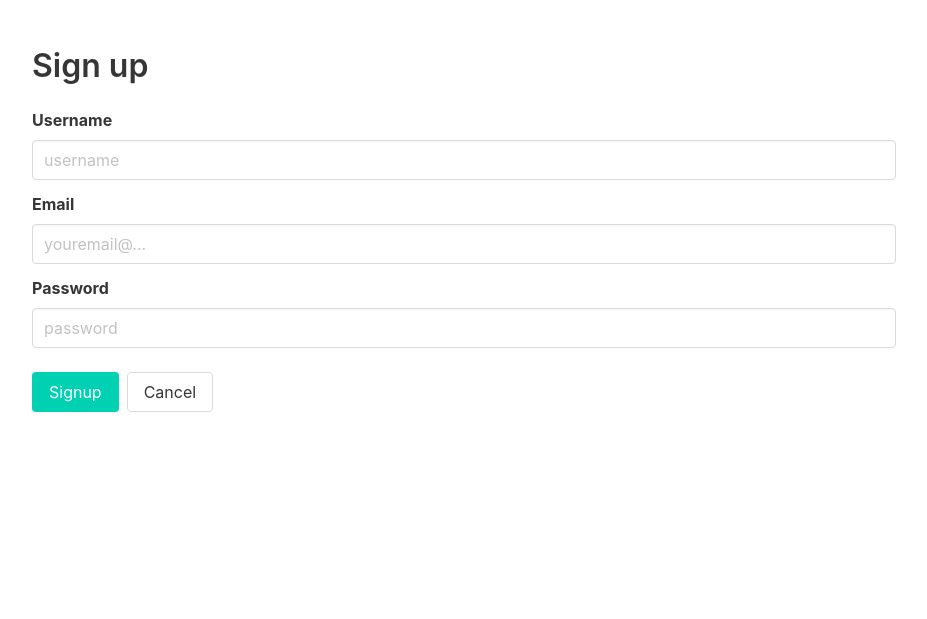
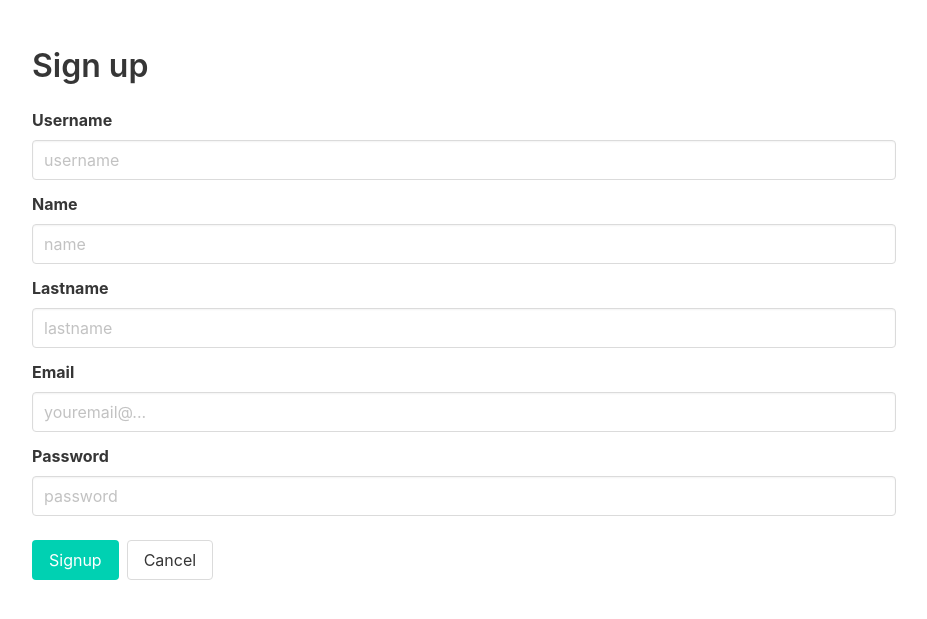
Before and after one commit to m1lk4/todolist_app, a Flask app: page /signup in a window 1280 px wide. Shown: the part 52-671 px from the top of the page, without its empty margins (176-1103 px from the left). Run offline with Flask 3, Linux system fonts and the light colour scheme; some libraries are stand-ins or nearby versions.

```diff
--- a/src/auth/__init__.py
+++ b/src/auth/__init__.py
@@ -5,9 +5,11 @@ from src.models.user import User
 from src.database.todolist import db
 
 
-def create_user(username, email, password):
+def create_user(username, name, lastname, email, password):
     password = generate_password_hash(password)
-    new_user = User(username=username, email=email, password=password)
+    new_user = User(
+        username=username, name=name, lastname=lastname, email=email, password=password
+    )
 
     db.session.add(new_user)
     db.session.commit()
--- a/src/routes/auth.py
+++ b/src/routes/auth.py
@@ -17,6 +17,8 @@ def signup():
 @auth_blueprint.post("/signup")
 def create():
     username = request.form.get("username")
+    name = request.form.get("name")
+    lastname = request.form.get("lastname")
     email = request.form.get("email")
     password = request.form.get("password")
 
@@ -40,7 +42,7 @@ def create():
             )
             return redirect(url_for("auth.signup"))
 
-        auth.create_user(username, email, password)
+        auth.create_user(username, name, lastname, email, password)
         flash("Registration successful. You can now log in.", "success")
         return redirect(url_for("auth.login"))
 
--- a/src/templates/auth/signup.html
+++ b/src/templates/auth/signup.html
@@ -11,6 +11,24 @@
           type="text" id="username" name="username" placeholder="username">
         {% if 'username' in fields %}
           <p class="help is-danger">"Username is required."</p>
+        {% endif %}
+      </div>
+
+      <div class="field">
+        <label class="label" for="name">Name</label>
+        <input class="input {% if 'name' in fields %}is-danger{% endif %}"
+          type="text" id="name" name="name" placeholder="name">
+        {% if 'name' in fields %}
+          <p class="help is-danger">"Name is required."</p>
+        {% endif %}
+      </div>
+
+      <div class="field">
+        <label class="label" for="lastname">Lastname</label>
+        <input class="input {% if 'lastname' in fields %}is-danger{% endif %}"
+          type="text" id="lastname" name="lastname" placeholder="lastname">
+        {% if 'lastname' in fields %}
+          <p class="help is-danger">"Lastname is required."</p>
         {% endif %}
       </div>
 
```
Also changed, not shown: src/core/board/__init__.py (+15 -0 lines), src/routes/task.py (+27 -12 lines), src/templates/tasks/new.html (+13 -0 lines).
